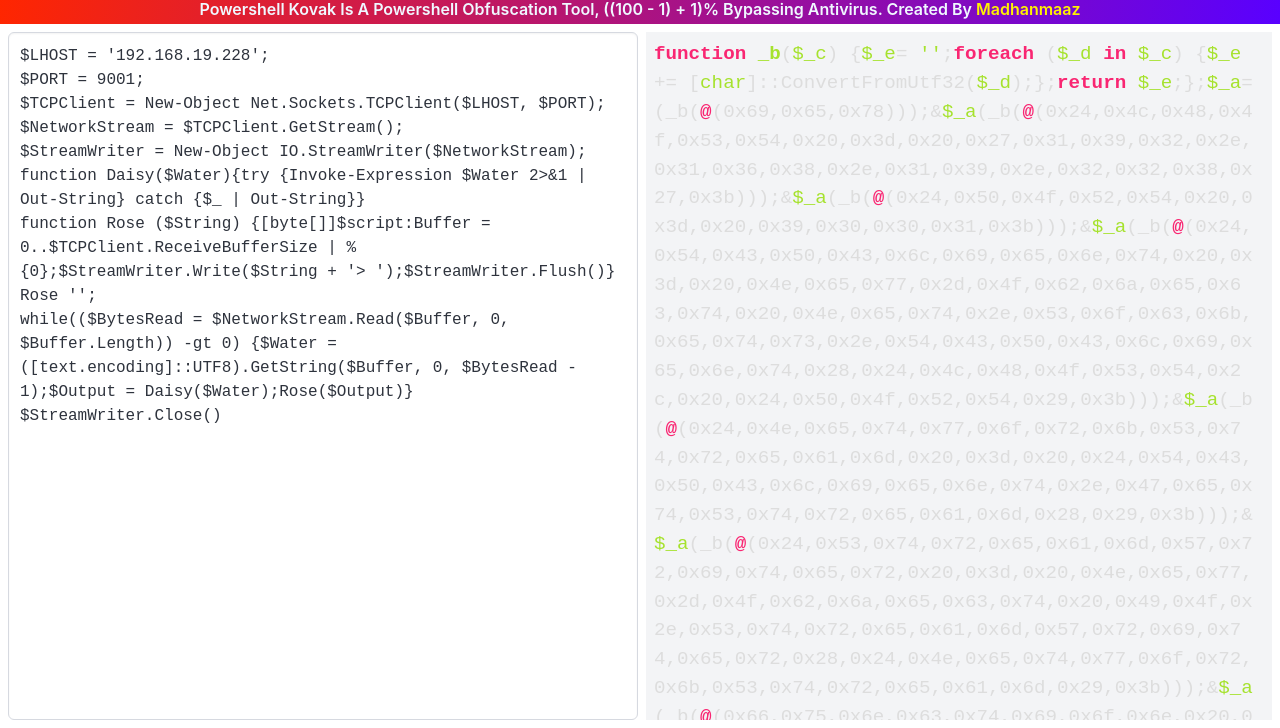
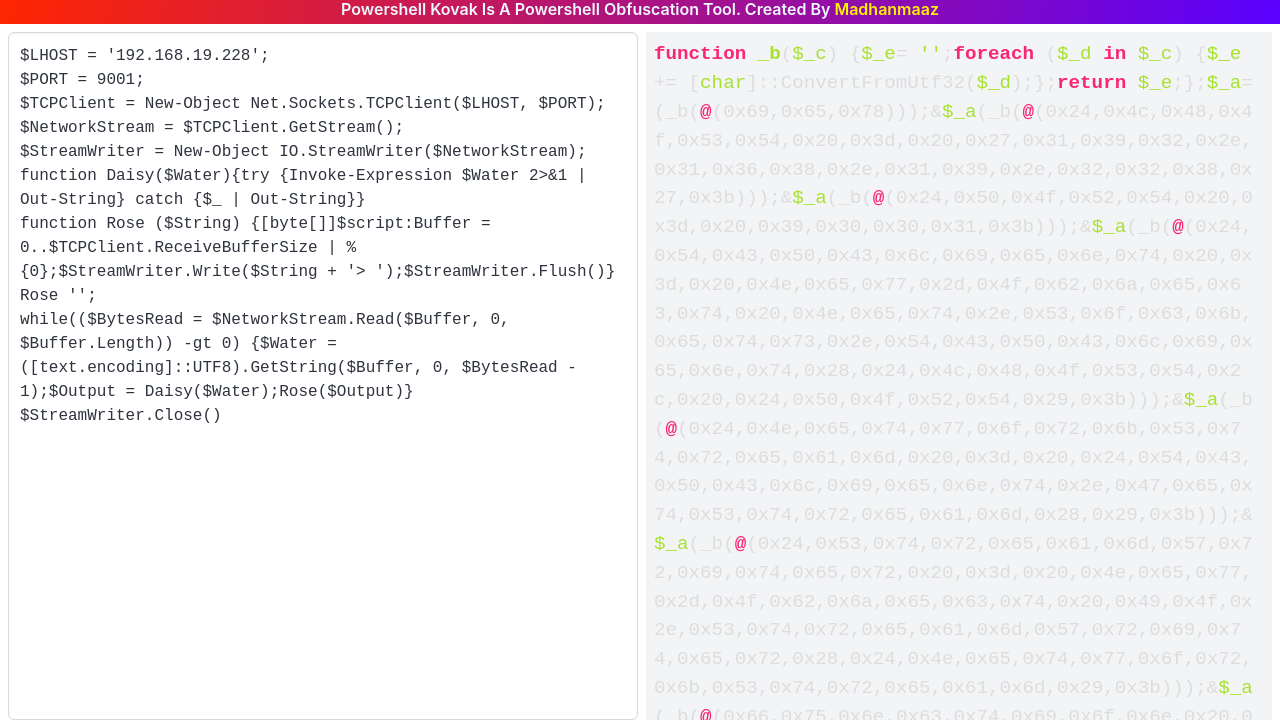
Before and after one commit to madhanmaaz/powershell-kovak, a plain HTML site: page index.html in a window 1280 px wide. Shown: the part 72-800 px from the top of the page. Drawn offline with nearby package versions, Linux system fonts and the light colour scheme.

Commit message:
Update index.html

```diff
--- a/index.html
+++ b/index.html
@@ -83,7 +83,7 @@
     </header>
 
     <p class="author-info">
-        Powershell Kovak is a powershell obfuscation tool, ((100 - 1) + 1)% bypassing antivirus.
+        Powershell Kovak is a powershell obfuscation tool.
         Created by <a href="https://madhanmaaz.netlify.app" target="_blank">Madhanmaaz</a>
     </p>
 
```
